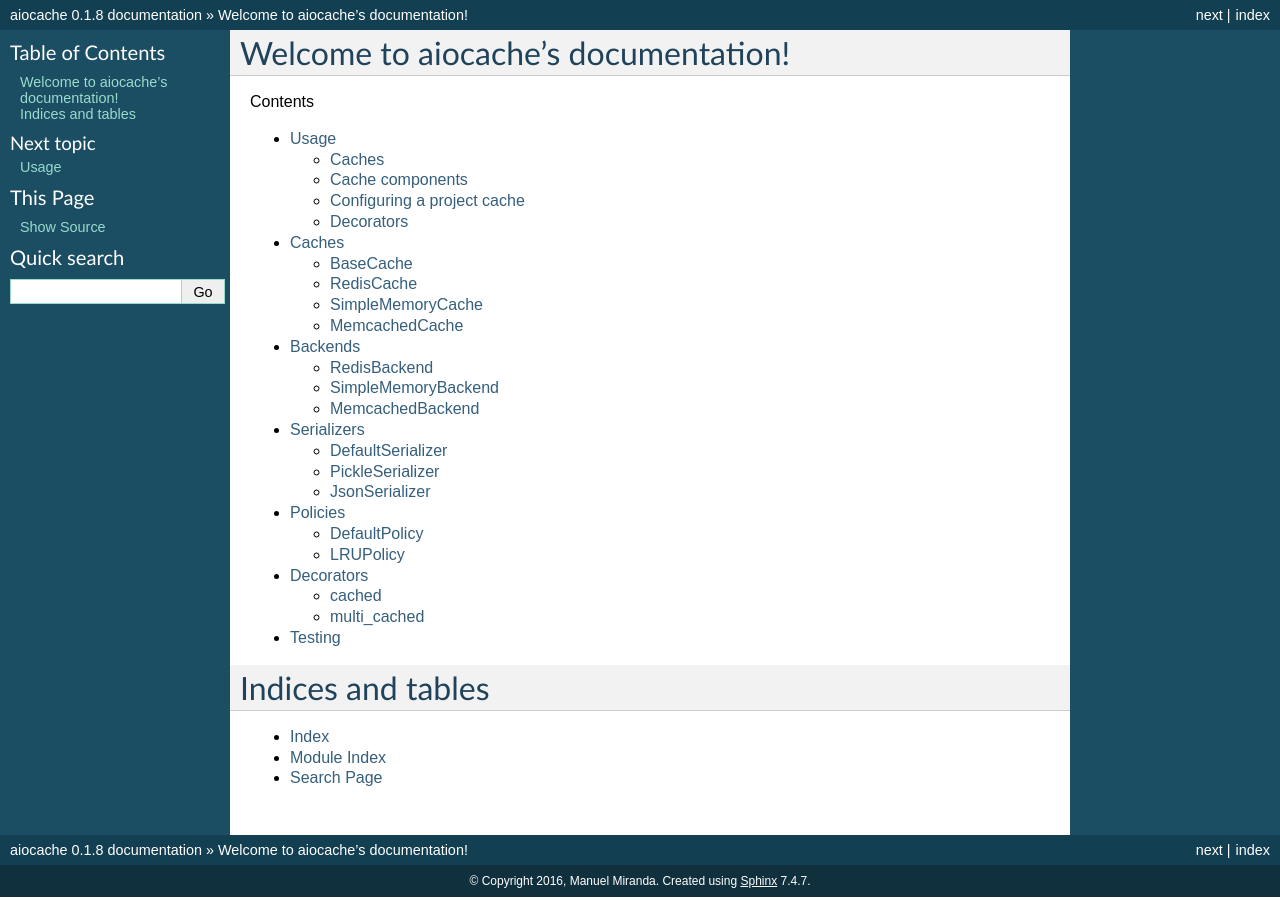
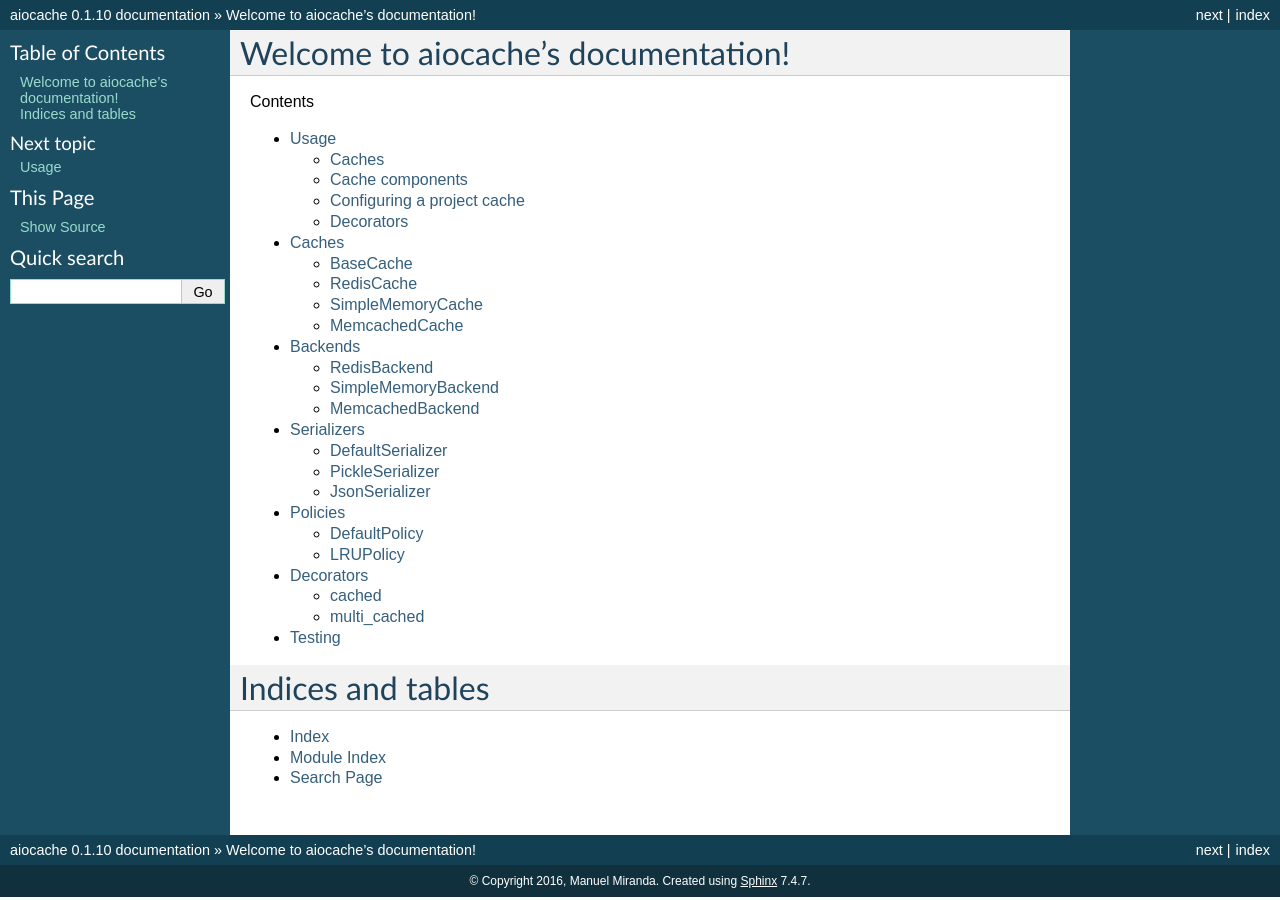
Before and after one commit to aio-libs/aiocache, a Sphinx documentation site: the page built from docs/index.rst, in a window 1280 px wide. Built offline with Sphinx 7.4.7, drawn with Linux system fonts in a browser that asks for light colours.

Commit message:
New version to fix pypi broken ones

```diff
--- a/docs/conf.py
+++ b/docs/conf.py
@@ -62,9 +62,9 @@
 # built documents.
 #
 # The short X.Y version.
-version = '0.1.8'
+version = '0.1.10'
 # The full version, including alpha/beta/rc tags.
-release = '0.1.8'
+release = '0.1.10'
 
 # The language for content autogenerated by Sphinx. Refer to documentation
 # for a list of supported languages.
```
Also changed, not shown: setup.py (+5 -2 lines).
